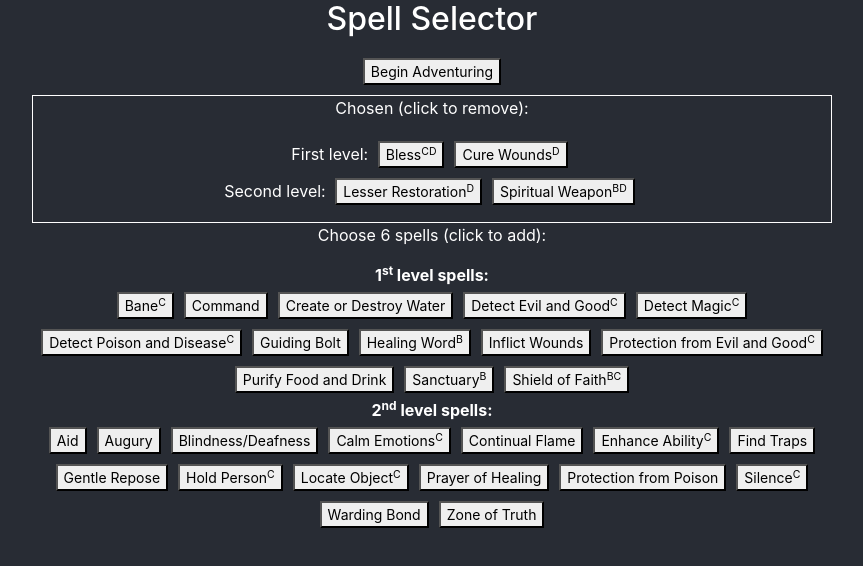
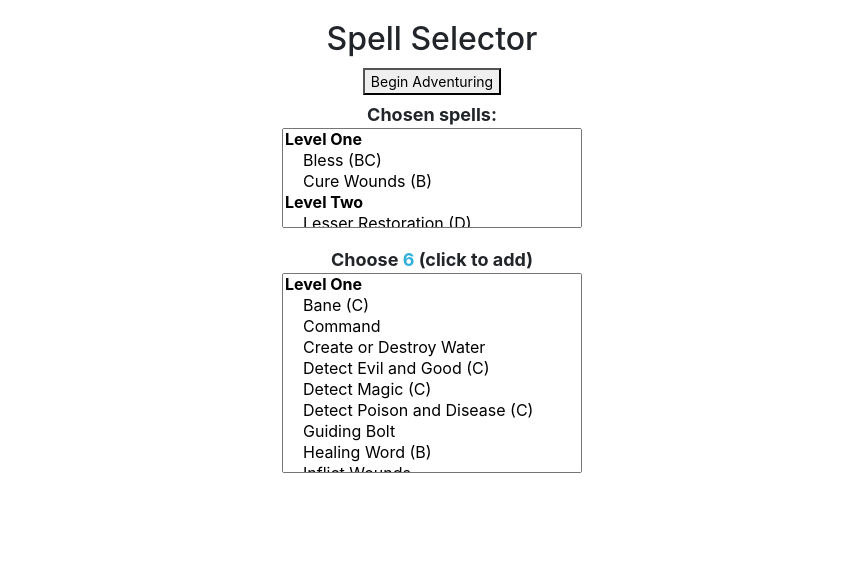
Before and after one commit to ethanvernon/spell_selector, a React (Create React App) app: page / in a window 1280 px wide. Both pictures are taken after a click on the button "Prepare now". Shown: the top 566 px of the page, without its empty margins (208-1071 px from the left). Built offline with nearby package versions, Linux system fonts and the light colour scheme.

Commit message:
major style changes, new favicon

```diff
--- a/public/index.html
+++ b/public/index.html
@@ -19,7 +19,7 @@
       work correctly both with client-side routing and a non-root public URL.
       Learn how to configure a non-root public URL by running `npm run build`.
     -->
-    <title>React App</title>
+    <title>Spell Selector</title>
   </head>
   <body>
     <noscript>
--- a/src/App.css
+++ b/src/App.css
@@ -1,5 +1,6 @@
 .App {
   text-align: center;
+  padding:10px;
 }
 
 .App-logo {
@@ -13,6 +14,7 @@
   display: flex;
   flex-direction: column;
   align-items: center;
+  justify-content:center;
   font-size: calc(10px + 2vmin);
   color: white;
 }
--- a/src/Chosen.js
+++ b/src/Chosen.js
@@ -10,7 +10,7 @@ export class Chosen extends Component {
 	handleClick(e) {
 
 		//get spell name with add-ons, remove add-ons
-		let spell=this.props.cleanString(e.currentTarget.innerText);
+		let spell=e.currentTarget.value;
 
 		//all domain spells in one array
 		let domainSpells=this.props.domainSpellsFirst.concat(this.props.domainSpellsSecond);
@@ -21,7 +21,18 @@ export class Chosen extends Component {
 			console.log("this is not a domain spell");
 			this.props.removeChosen(spell);
 		}
+
+		this.clearSelected();
 	}
+
+	clearSelected(){
+    	let elements = document.querySelectorAll("option")
+    	//document.getElementById("level1options").options;
+
+    	for(var m = 0; m < elements.length; m++){
+      		elements[m].selected = false;
+    	}
+  	}
 
 	render() {
 
@@ -35,51 +46,62 @@ export class Chosen extends Component {
 
 		//makes a button out of each level 1 spell just like in SpellChoosing.js
 		//adds a D for domain spells
-		if (this.props.chosenOne.length) {
-			for (var i=0; i<this.props.chosenOne.length; i++) {
-				levelOneArray.push(<button className="spell-buttons no-select" key={"levelOneChose"+i} onClick={this.handleClick}>
-					{this.props.chosenOne[i]}
-					{bonusAction.includes(this.props.chosenOne[i])?<sup>B</sup>:null}
-					{conSpell.includes(this.props.chosenOne[i])?<sup>C</sup>:null}
-					{domainSpell.includes(this.props.chosenOne[i])?<sup>D</sup>:null}
-					</button>
+
+		for (var i=0; i<this.props.chosenOne.length; i++) {
+
+			levelOneArray.push(
+				<option key={"levelOneChose"+i} onClick={this.handleClick} value={this.props.chosenOne[i]}>
+				{this.props.chosenOne[i]}
+				{bonusAction.includes(this.props.chosenOne[i])||conSpell.includes(this.props.chosenOne[i])||domainSpell.includes(this.props.chosenOne[i])?' (':null}
+				{domainSpell.includes(this.props.chosenOne[i])?'B':null}
+				{bonusAction.includes(this.props.chosenOne[i])?'B':null}
+				{conSpell.includes(this.props.chosenOne[i])?'C':null}
+				{bonusAction.includes(this.props.chosenOne[i])||conSpell.includes(this.props.chosenOne[i])||domainSpell.includes(this.props.chosenOne[i])?')':null}
+				</option>
+			);
+		}
+
+
+		//makes a button out of each level 2 spell just like in SpellChoosing.js
+		//adds a D for domain spells
+		if (this.props.chosenTwo.length>0) {
+			for (i=0; i<this.props.chosenTwo.length; i++) {
+				if (i==0) {
+					levelTwoArray.push()
+				}
+				levelTwoArray.push(<option key={"levelTwoChose"+i} onClick={this.handleClick} value={this.props.chosenTwo[i]}>
+					{this.props.chosenTwo[i]}
+					{bonusAction.includes(this.props.chosenTwo[i])||conSpell.includes(this.props.chosenTwo[i])||domainSpell.includes(this.props.chosenTwo[i])?' (':null}
+					{domainSpell.includes(this.props.chosenTwo[i])?'D':null}
+					{bonusAction.includes(this.props.chosenTwo[i])?'B':null}
+					{conSpell.includes(this.props.chosenTwo[i])?'C':null}
+					{bonusAction.includes(this.props.chosenTwo[i])||conSpell.includes(this.props.chosenTwo[i])||domainSpell.includes(this.props.chosenTwo[i])?')':null}
+					</option>
 
 				);
 			}
 		}
 
-		//makes a button out of each level 2 spell just like in SpellChoosing.js
-		//adds a D for domain spells
-		if (this.props.chosenTwo.length) {
-			for (i=0; i<this.props.chosenTwo.length; i++) {
-				levelTwoArray.push(<button className="spell-buttons no-select" key={"levelTwoChose"+i} onClick={this.handleClick}>
-					{this.props.chosenTwo[i]}
-					{bonusAction.includes(this.props.chosenTwo[i])?<sup>B</sup>:null}
-					{conSpell.includes(this.props.chosenTwo[i])?<sup>C</sup>:null}
-					{domainSpell.includes(this.props.chosenTwo[i])?<sup>D</sup>:null}
-					</button>
-
-				);
-			}
-		}
 
 		return (
 
 			//only shows when "Prepare Now" has been clicked in SelectionHeader.js
 			<div className={this.props.hide} style={{border:"1px solid white", minHeight:"8em"}}>
-				<p>Chosen (click to remove):</p>
-				{/*conditionally renders */}
-				{this.props.chosenOne.length > 0 &&
-					<div>
-						First level: {levelOneArray}
-					</div>
-				}
-				{/*conditionally renders */}
-				{this.props.chosenTwo.length > 0 &&
-					<div>
-						Second level: {levelTwoArray}
-					</div>
-				}
+
+					<b><span className="choose">Chosen spells:</span></b><br/>
+					<select multiple style={{width:300, height:100}}>
+						<optgroup label="Level One">
+						{levelOneArray}
+						</optgroup>
+						{this.props.chosenTwo.length > 0 &&
+							<optgroup label="Level Two">
+
+									{levelTwoArray}
+
+							</optgroup>
+						}
+					</select>
+
 			</div>
 		);
 	}
--- a/src/LevelChooser.js
+++ b/src/LevelChooser.js
@@ -17,7 +17,7 @@ export class LevelChooser extends Component {
 		let myClass="row " + this.props.hide;
 
 		return (
-			<div className={myClass} style={{marginTop:20, maxWidth:350, marginLeft:'auto', marginRight:'auto'}}>
+			<div className={myClass} style={{marginTop:20, marginLeft:'auto', marginRight:'auto'}}>
 				<div className='col-xs' style={{fontSize:16, marginRight:10, textAlign:'left'}}>Choose your level:</div>
 				<input
 					className='col-xs'
--- a/src/Parent.js
+++ b/src/Parent.js
@@ -1,9 +1,8 @@
 import React, { Component } from 'react';
-import './App.css';
 import {LevelChooser} from './LevelChooser';
 import {WisModChooser} from './WisModChooser';
 import {SelectionHeader} from './SelectionHeader';
-import {SpellChoosing} from './SpellChoosing';
+import {SpellChoosing2} from './SpellChoosing2';
 import 'bootstrap/dist/css/bootstrap.css';
 import {Chosen} from './Chosen';
 import {Begin} from './Begin';
@@ -285,7 +284,7 @@ export class Parent extends Component {
 
 				<div className={startScreenClass}>
 
-					<div className='col-sm' style={{marginBottom:25}}>
+					<div className='col-xs' style={{marginBottom:25}}>
 						<LevelChooser
 							onChange = {this.changeClericLevel}
 							level={this.state.clericLevel}
@@ -296,8 +295,10 @@ export class Parent extends Component {
 							wisMod={this.state.wisdomMod}
 							hide = {this.state.startScreenHide}/>
 					</div>
+				</div>
 
-					<div className='col-sm'>
+				<div className={this.state.startScreenHide}>
+					<div>
 						<SelectionHeader
 							level={this.state.clericLevel}
 							levelOne={this.state.levelOneSlots}
@@ -308,9 +309,12 @@ export class Parent extends Component {
 							wisMod = {this.state.wisdomMod}
 							levelTwoAvail = {this.state.levelTwoAvail}
 							cantripsKnown = {this.state.cantripsKnown}/>
-						</div>
+					</div>
+				</div>
 
-				</div>
+
+
+
 
 				<Chosen
 					hide = {this.state.chooseScreenHide}
@@ -321,7 +325,8 @@ export class Parent extends Component {
 					cleanString={this.convertToBaseName}
 					removeChosen={this.removeChosen}/>
 
-				<SpellChoosing
+
+				<SpellChoosing2
 					hide = {this.state.chooseScreenHide}
 					cantrips = {this.state.myCantrips}
 					levelOne = {this.state.firstLevelChoice}
--- /dev/null
+++ b/src/SpellChoosing2.js
@@ -0,0 +1,102 @@
+import React, { Component } from 'react';
+import './App.css';
+
+export class SpellChoosing2 extends Component {
+	constructor(props) {
+		super(props);
+		this.handleClick = this.handleClick.bind(this);
+		//this.convertToBaseName = this.convertToBaseName.bind(this);
+	}
+
+	//function is called whenever a spell button is clicked on
+	//converts spell to its base name if necessary and passes it to Parent.js' updateSpellChoiceNumber function
+	handleClick(e) {
+
+		if (this.props.spellNumber === 0) {
+			this.clearSelected();
+			return null;
+		}
+
+		let spell=e.currentTarget.value;
+
+		//passes base spell name to Parent.js' updateSpellChoiceNumber function
+		this.props.onClick(spell);
+		this.clearSelected();
+	}
+
+	clearSelected(){
+    	let elements = document.querySelectorAll("option")
+    	//document.getElementById("level1options").options;
+
+    	for(var m = 0; m < elements.length; m++){
+      		elements[m].selected = false;
+    	}
+  	}
+
+
+
+
+	render() {
+
+		let levelOneArray=[];
+		let levelTwoArray=[];
+
+		let bonusAction=['Healing Word', 'Sanctuary', 'Shield of Faith', 'Spiritual Weapon'];
+		let conSpell=['Bane', 'Bless', 'Detect Evil and Good', 'Detect Magic', 'Detect Poison and Disease', 'Protection from Evil and Good', 'Shield of Faith', 'Calm Emotions',
+		'Enhance Ability', 'Hold Person', 'Locate Object', 'Silence'];
+
+		//takes each first level spell and makes it into a button, plus adds a bonus action or concentration spell marker
+		for (var i=0; i<this.props.levelOne.length; i++) {
+			levelOneArray.push(<option key={"levelOne"+i} onClick={this.handleClick} value={this.props.levelOne[i]}>
+				{this.props.levelOne[i]}
+				{bonusAction.includes(this.props.levelOne[i])||conSpell.includes(this.props.levelOne[i])?' (':null}
+				{bonusAction.includes(this.props.levelOne[i])?'B':null}
+				{conSpell.includes(this.props.levelOne[i])?'C':null}
+				{bonusAction.includes(this.props.levelOne[i])||conSpell.includes(this.props.levelOne[i])?')':null}
+				</option>
+
+			);
+		}
+
+		//takes each second level spell and makes it into a button, plus adds a bonus action or concentration spell marker
+		for (var j=0; j<this.props.levelTwo.length; j++) {
+			levelTwoArray.push(<option key={"levelTwo"+j} onClick={this.handleClick} value={this.props.levelTwo[j]}>
+				{this.props.levelTwo[j]}
+					{bonusAction.includes(this.props.levelTwo[j])||conSpell.includes(this.props.levelTwo[j])?' (':null}
+					{bonusAction.includes(this.props.levelTwo[j])?'B':null}
+					{conSpell.includes(this.props.levelTwo[j])?'C':null}
+					{bonusAction.includes(this.props.levelTwo[j])||conSpell.includes(this.props.levelTwo[j])?')':null}
+				</option>
+
+			);
+		}
+
+
+		return (
+
+			//this won't show until "prepare now" button is clicked in SelectionHeader.js
+			<div className={this.props.hide} style={{textAlign:'center'}}>
+				{/*Number of spells gets updated each time a spell is clicked*/}
+				<div className="choose">Choose <span className='blue'>{this.props.spellNumber}</span> (click to add)</div>
+
+				{/*shows all first level spells minus domain spells*/}
+				<select multiple id="level1options" style={{width:300, height:200}}>
+					<optgroup label="Level One">
+					{levelOneArray}
+					</optgroup>
+
+					{this.props.level > 2 &&
+						<optgroup label="Level Two">
+
+								{levelTwoArray}
+
+						</optgroup>
+					}
+				</select>
+
+
+			</div>
+		);
+	}
+
+}
--- a/src/WisModChooser.js
+++ b/src/WisModChooser.js
@@ -17,7 +17,7 @@ export class WisModChooser extends Component {
 		let myClass="row " + this.props.hide;
 
 		return (
-			<div className={myClass} style={{marginTop:20, maxWidth:350, marginLeft:'auto', marginRight:'auto'}}>
+			<div className={myClass} style={{marginTop:20, marginLeft:'auto', marginRight:'auto'}}>
 
 				<div className='col-xs' style={{fontSize:16, marginRight:10, textAlign:'left'}}>Choose your Wisdom modifier:</div>
 				<input
--- a/src/index.css
+++ b/src/index.css
@@ -6,13 +6,14 @@ body {
     sans-serif;
   -webkit-font-smoothing: antialiased;
   -moz-osx-font-smoothing: grayscale;
-  background-color:#282c34 !important;
+  background-color:white;
   min-height: 100vh;
   display: flex;
   flex-direction: column;
   align-items: center;
   font-size: calc(10px + 2vmin);
-  color: white !important;
+  color: black;
+  padding: 10px;
 }
 
 code {
@@ -30,15 +31,14 @@ code {
 }
 
 .blue {
-	color:#4dd2ff;
+	color:#30b0db;
 	font-weight:bold;
 	font-size: 18px;
 }
 
 .center-button {
-	display: flex;
-	margin-left: auto;
-	margin-right: auto;
+	margin: auto;
+	display:block;
 }
 
 .my-title {
@@ -57,17 +57,24 @@ input[type=number]::-webkit-inner-spin-button {
 	text-align:center;
 	margin-left: auto;
 	margin-right: auto;
-	margin-top: 20px;
-	margin-bottom:10px;
+	margin-top:10px;
+	margin-bottom:5px;
 	font-size: 14px;
 }
 
+.choose {
+	margin-top:15px;
+	font-weight:bold;
+	font-size:18px;
+}
+
 .spell-slot {
-	border: 1px white solid;
+	border: 1px black solid;
 	margin-right: 5px;
 	margin-left: 5px;
 	border-radius: 5px;
 	box-shadow: 1px 4px gray;
+	margin-bottom:10px;
 }
 
 .spell-slot:hover {
@@ -76,8 +83,10 @@ input[type=number]::-webkit-inner-spin-button {
 
 .spell-slot:active {
   box-shadow: 0px 2px gray;
+  margin-right: 4px;
+  margin-left: 6px;
   margin-top: 2px;
-  margin-bottom:-2px;
+  margin-bottom:8px;
 }
 
 .no-select {
```
Also changed, not shown: src/CastingScreen.js (+3 -4 lines), src/SelectionHeader.js (+7 -4 lines), 1 other file (tests, documents, lock files or other folders).
